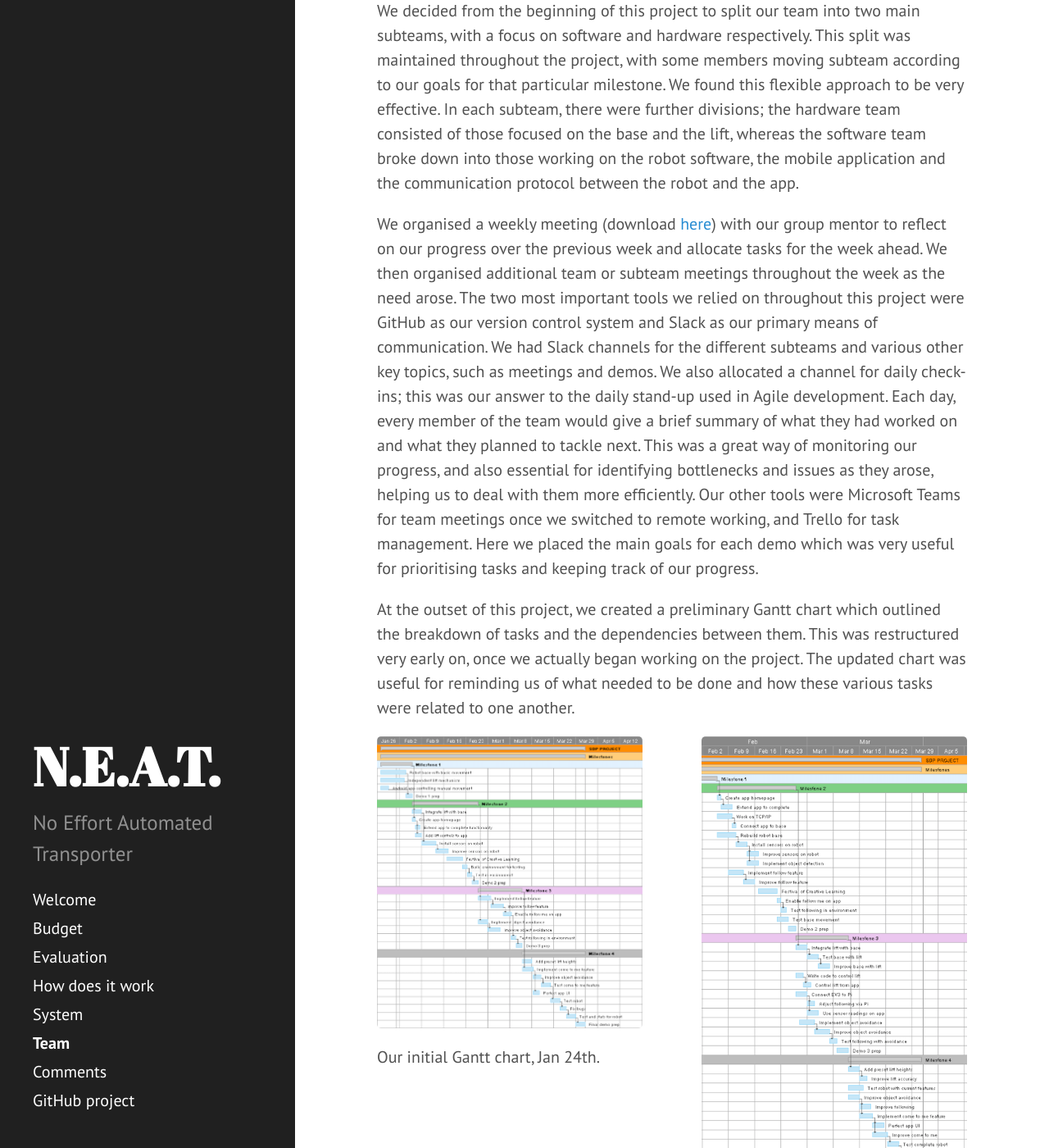
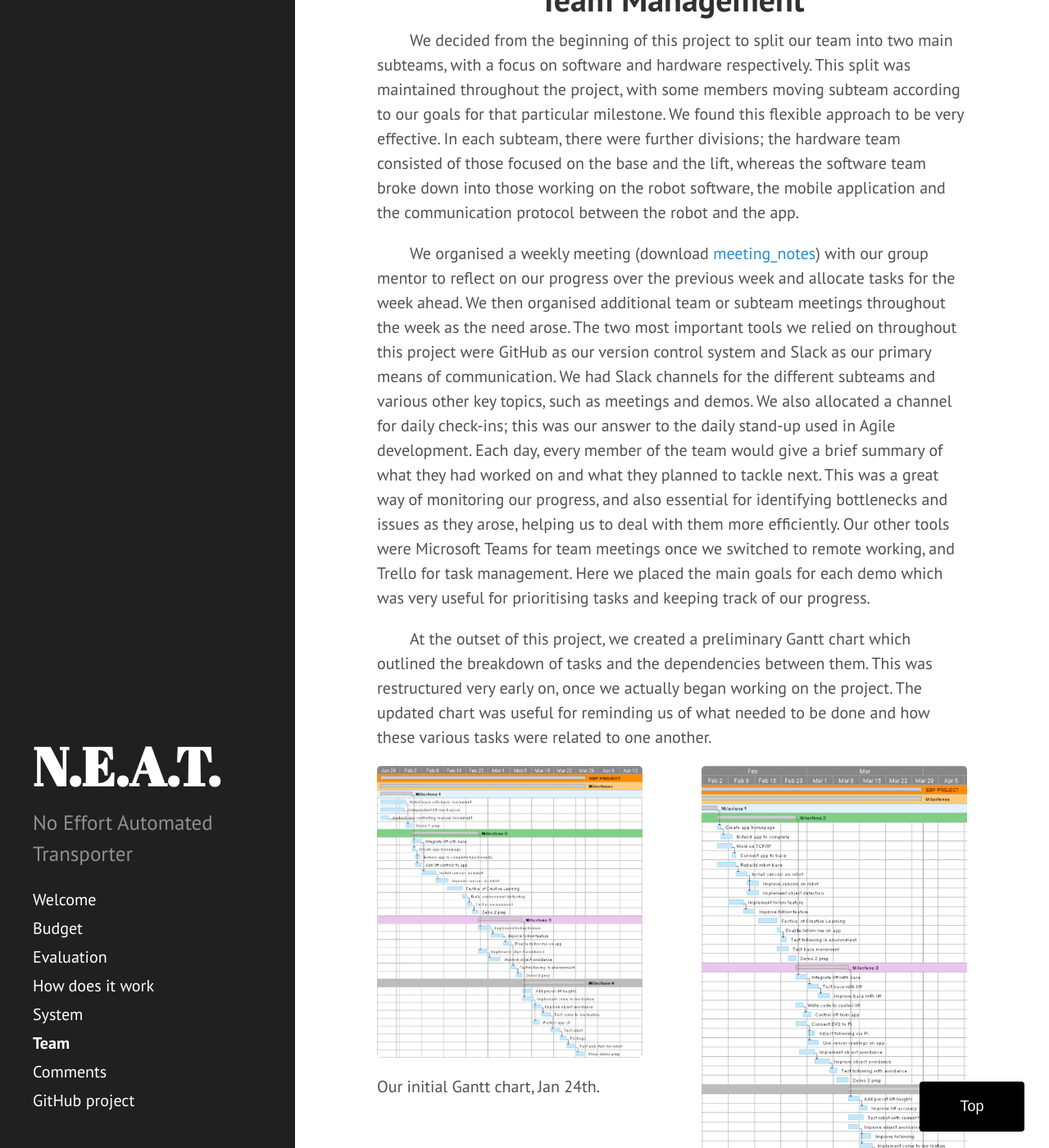
Before and after one commit to okapeng/sdp2020-group2, a Jekyll site: the page built from _pages/team.html, in a window 1280 px wide and 1400 px high, scrolled down 6132 px. Shown: the whole window at 82% size. Built offline with Jekyll 4.4.1, drawn with Linux system fonts in a browser that asks for light colours.

Commit message:
add file download link

```diff
--- a/_pages/team.html
+++ b/_pages/team.html
@@ -5,6 +5,7 @@
 ---
 <html>
 <body>
+    <button onclick="topFunction()" id="myBtn" title="Go to top">Top</button>
     <link rel="stylesheet" href="/public/css/extra.css">
     <div class="card">
         <img src="/images/ritwiks_picture.jpg" alt="Ritwiks" style="width:100%">
@@ -64,11 +65,13 @@
         <p class="group">Tester & Assistant</p>
         <p>Weijian helped with system set up, robot testing and web page editing.</p>
     </div>
+    <style>.tab { text-indent: 40px; }</style>
     <div>
-        <h1>Team Management</h1>
-        <p>We decided from the beginning of this project to split our team into two main subteams, with a focus on software and hardware respectively. This split was maintained throughout the project, with some members moving subteam according to our goals for that particular milestone. We found this flexible approach to be very effective. In each subteam, there were further divisions; the hardware team consisted of those focused on the base and the lift, whereas the software team broke down into those working on the robot software, the mobile application and the communication protocol between the robot and the app.</p>
-        <p>We organised a weekly meeting (download <a href="/archive/meeting_notes.zip">here</a>) with our group mentor to reflect on our progress over the previous week and allocate tasks for the week ahead. We then organised additional team or subteam meetings throughout the week as the need arose. The two most important tools we relied on throughout this project were GitHub as our version control system and Slack as our primary means of communication. We had Slack channels for the different subteams and various other key topics, such as meetings and demos. We also allocated a channel for daily check-ins; this was our answer to the daily stand-up used in Agile development. Each day, every member of the team would give a brief summary of what they had worked on and what they planned to tackle next. This was a great way of monitoring our progress, and also essential for identifying bottlenecks and issues as they arose, helping us to deal with them more efficiently. Our other tools were Microsoft Teams for team meetings once we switched to remote working, and Trello for task management. Here we placed the main goals for each demo which was very useful for prioritising tasks and keeping track of our progress.</p>
-        <p>At the outset of this project, we created a preliminary Gantt chart which outlined the breakdown of tasks and the dependencies between them. This was restructured very early on, once we actually began working on the project. The updated chart was useful for reminding us of what needed to be done and how these various tasks were related to one another.</p>
+        <hr style="height:3px;border:none;color:#333;background-color:#333;">
+        <center><h1>Team Management</h1></center>
+        <p class="tab">We decided from the beginning of this project to split our team into two main subteams, with a focus on software and hardware respectively. This split was maintained throughout the project, with some members moving subteam according to our goals for that particular milestone. We found this flexible approach to be very effective. In each subteam, there were further divisions; the hardware team consisted of those focused on the base and the lift, whereas the software team broke down into those working on the robot software, the mobile application and the communication protocol between the robot and the app.</p>
+        <p class="tab">We organised a weekly meeting (download <a href="/archive/meeting_notes.zip">meeting_notes</a>) with our group mentor to reflect on our progress over the previous week and allocate tasks for the week ahead. We then organised additional team or subteam meetings throughout the week as the need arose. The two most important tools we relied on throughout this project were GitHub as our version control system and Slack as our primary means of communication. We had Slack channels for the different subteams and various other key topics, such as meetings and demos. We also allocated a channel for daily check-ins; this was our answer to the daily stand-up used in Agile development. Each day, every member of the team would give a brief summary of what they had worked on and what they planned to tackle next. This was a great way of monitoring our progress, and also essential for identifying bottlenecks and issues as they arose, helping us to deal with them more efficiently. Our other tools were Microsoft Teams for team meetings once we switched to remote working, and Trello for task management. Here we placed the main goals for each demo which was very useful for prioritising tasks and keeping track of our progress.</p>
+        <p class="tab">At the outset of this project, we created a preliminary Gantt chart which outlined the breakdown of tasks and the dependencies between them. This was restructured very early on, once we actually began working on the project. The updated chart was useful for reminding us of what needed to be done and how these various tasks were related to one another.</p>
         <div>
             <fig style="width:45%; float: left; margin-right: 5px;">
                 <a href="/images/Gantt_chart_final.png"><img src="/images/Gantt_chart_final.png" alt="initial gantt"></a>
@@ -81,4 +84,5 @@
         </div>
     </div>
 </body>
+{% include long_page.html %}
 </html>
--- a/public/css/extra.css
+++ b/public/css/extra.css
@@ -30,7 +30,7 @@
   max-width: 893px;
   margin: 1em auto 16em;
   font: normal 16px/20px Helvetica, Arial, sans-serif;
-  padding-top: 10em;
+  padding-top: 14em;
   position: relative;
   }
   #categories{
```
Also changed, not shown: _pages/evaluation.md (+1 -1 lines).
